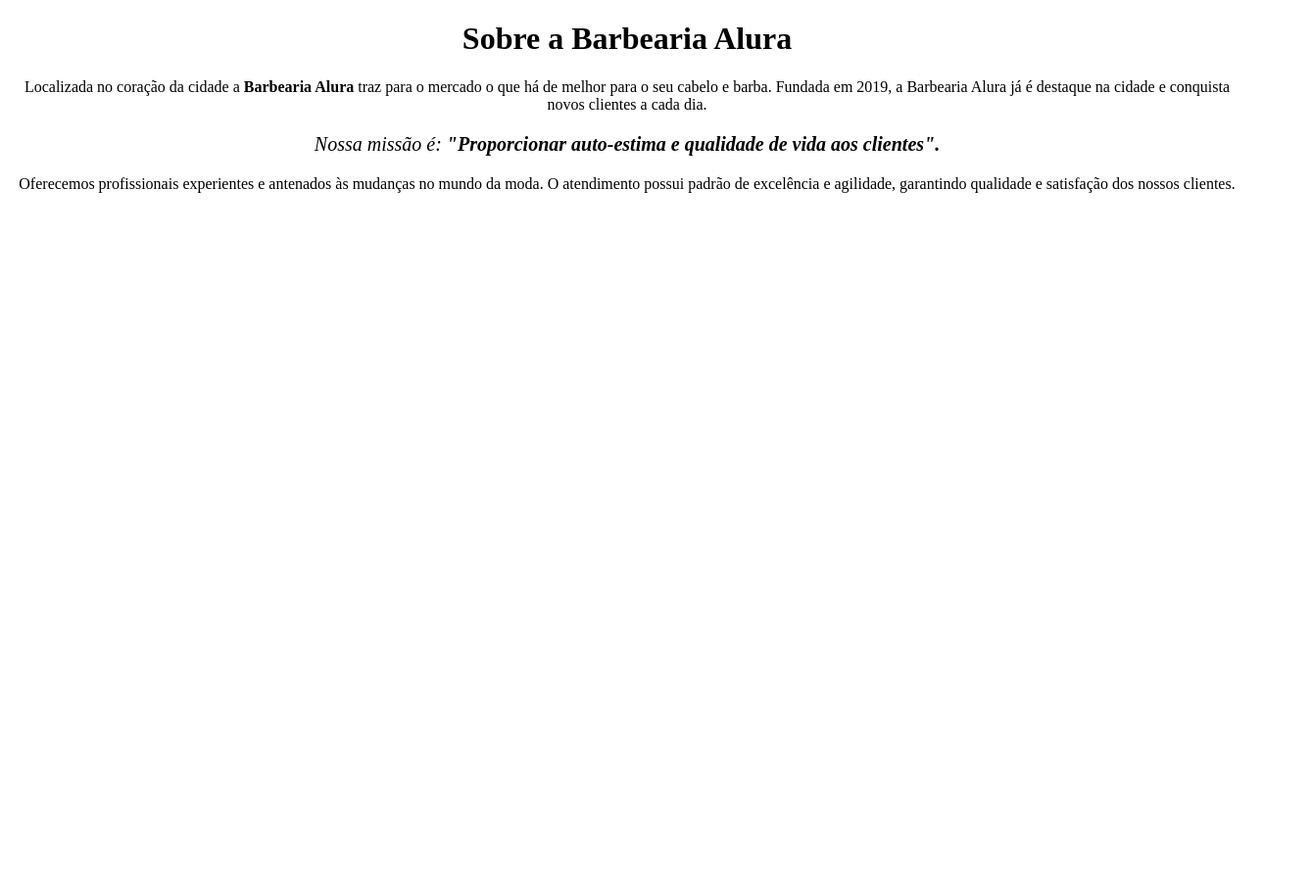
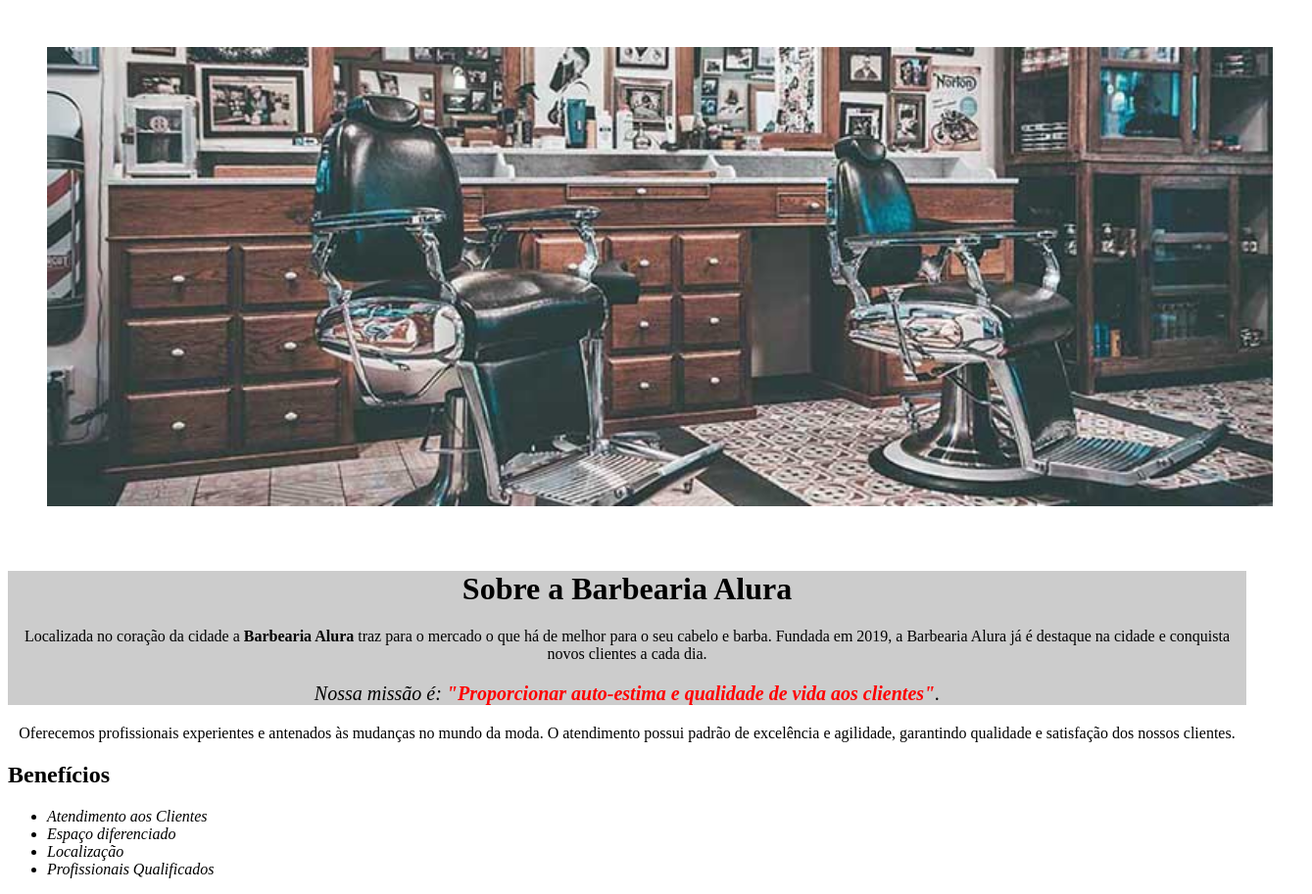
Before and after one commit to Klaus7067/barbearia-da-alura, a plain HTML site: page index.html in a window 1280 px wide. Shown: the whole page at 98% size, 1339 px wide, since content can reach past the window. Before the commit the page ends 800 px from the top, so only its background shows below. Drawn offline with Linux system fonts and the light colour scheme.

Commit message:
estudando-igual-condenado

```diff
--- a/index.html
+++ b/index.html
@@ -10,18 +10,32 @@
 </head>
 
 <body>
-    <h1>Sobre a Barbearia Alura</h1>
+    <img src="./img/banner.jpg" alt="imagem de uma Barbearia">
+    <div class="principal">
+        <h1>Sobre a Barbearia Alura</h1>
 
-    <p>Localizada no coração da cidade a <strong>Barbearia Alura</strong> traz para o mercado o que há de melhor para o seu cabelo e
-        barba. Fundada em 2019, a Barbearia Alura já é destaque na cidade e conquista novos clientes a cada dia.</p>
+        <p>Localizada no coração da cidade a <strong>Barbearia Alura</strong> traz para o mercado o que há de melhor
+            para o seu cabelo e
+            barba. Fundada em 2019, a Barbearia Alura já é destaque na cidade e conquista novos clientes a cada dia.</p>
 
-    <p class="missao"> <em>Nossa missão é: <strong>"Proporcionar auto-estima e qualidade de vida aos clientes".</strong></em></p>
+        <p class="missao"> <em>Nossa missão é: <strong>"Proporcionar auto-estima e qualidade de vida aos
+                    clientes"</strong>.
+    </div></em></p>
 
     <p> Oferecemos profissionais experientes e antenados às mudanças no mundo da moda. O atendimento possui padrão de
         excelência e agilidade, garantindo qualidade e satisfação dos nossos clientes.
     </p>
+    </div>
 
-
+    <div class="Beneficios">
+        <h2>Benefícios</h2>
+        <ul>
+            <li class="itens">Atendimento aos Clientes</li>
+            <li class="itens">Espaço diferenciado</li>
+            <li class="itens">Localização</li>
+            <li class="itens">Profissionais Qualificados</li>
+        </ul>
+    </div>
 </body>
 
 </html>
--- a/style.css
+++ b/style.css
@@ -1,8 +1,30 @@
+.principal{
+    background: #CCCCCC;
+}
+
+img{
+    padding-left: 0;
+    width: 99%;
+    margin: 40px;
+}
+
 h1, p {
     text-align: center;
 }
 
-
 .missao{
     font-size: 20px;
 }
+
+em strong{
+    color: #FF0000;
+}
+
+
+.itens{
+    font-style: italic;
+}
+
+.Beneficios{
+    background: #FFFFFF;
+}
```
Also changed, not shown: img/banner.jpg (added).
